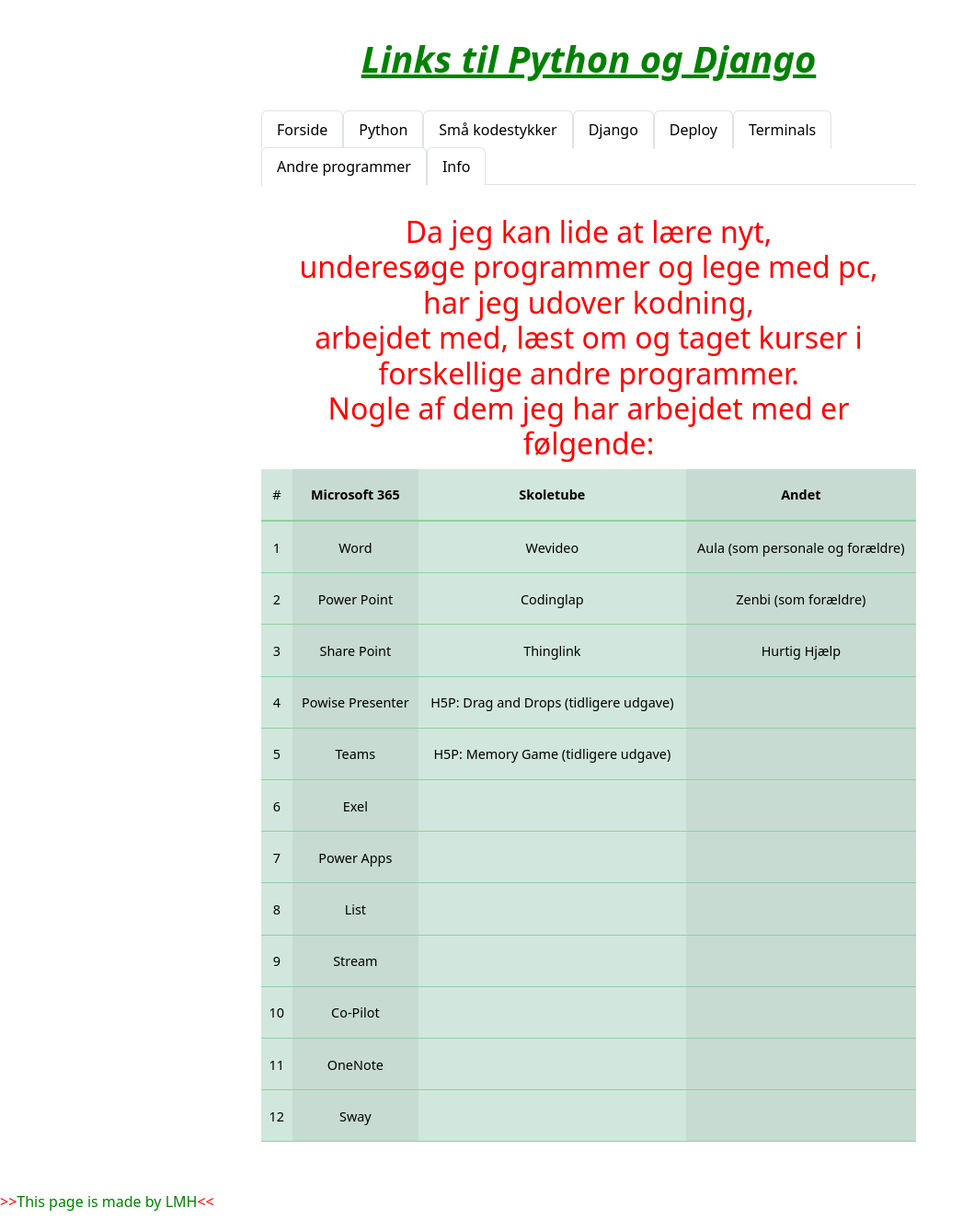
After one commit to LoneHilke/python-django-link, a Django app: page /m365/ in a window 1280 px wide. The commit adds this page. Shown: the whole page at 92% size, without its empty margins (0-1059 px from the left). Run offline with Django 5.2, Linux system fonts and the light colour scheme; some libraries are stand-ins or nearby versions.

Commit message:
update
Opdateret med ny side

Co-Authored-By: Qvisty <jgq@live.dk>

```diff
--- a/code/kodning/app/models.py
+++ b/code/kodning/app/models.py
@@ -28,7 +28,7 @@ class Link(models.Model):
 
 class Small(models.Model):
    name=models.TextField()
-   foto=models.ImageField()
+   foto=models.ImageField(upload_to='staticfiles/images/', blank=True)
 
 class Apps(models.Model):
    app=models.CharField(max_length=250)
--- a/code/kodning/app/templates/app/base.html
+++ b/code/kodning/app/templates/app/base.html
@@ -51,6 +51,9 @@
           <a class="nav-link active" aria-current="page" href="{% url 'terminals' %}">Terminals</a>
         </li>
         <li class="nav-item">
+          <a class="nav-link active" aria-current="page" href="{% url 'm365' %}">Andre programmer</a>
+        </li>
+        <li class="nav-item">
           <a class="nav-link active" aria-current="page" href="{% url 'info' %}">Info</a>
         </li>
         <li class="nav-item">
--- /dev/null
+++ b/code/kodning/app/templates/app/m365.html
@@ -0,0 +1,148 @@
+{% extends 'app/base.html' %}
+
+{% block content %}
+<style>
+    table{
+        background-color: green;
+        text-align: center;
+        color: white;
+    }
+    h2{
+        color: red;
+    }
+    caption{
+        color:blue;
+    }
+
+</style>
+<h1></h1>
+<br>
+<h2>Da jeg kan lide at lære nyt,<br>underesøge programmer og lege med pc,<br>har jeg udover kodning,<br>arbejdet med, læst om og taget kurser i forskellige andre programmer. <br> Nogle af dem jeg har arbejdet med er følgende:</h2>
+<!--<div id="microsoft">
+<h4 font=green><u><b>Microsoft 365</b></u></h4>
+    <table>
+        <caption>Microsoft 365</caption>
+        <thead>
+        <tr>
+            <th colspan="2">Microsoft </colspan>
+            <th colspan="2">365 Apps</th>
+
+        </tr>
+    </thead>
+    <h4>
+    <tbody>
+        <tr>
+
+            <td>Word</td>
+            <td>Exel</td>
+        </tr>
+        <tr>
+            <td>Power Point</td>
+            <td>Teams</td>
+
+        </tr>
+        <tr>
+            <td>Power Apps</td>
+            <td>Sway</td>
+
+
+        </tr>
+        <tr>
+            <td>OneNote</td>
+            <td>List</td>
+        </tr>
+        <tr>
+            <td>Powise Presenter</td>
+            <td>Share Point</td>
+        </tr>
+    </tbody>
+</h4>
+    </table>
+</div>-->
+<table class="table table-success table-striped-columns">
+    <thead>
+        <tr>
+          <th scope="col">#</th>
+          <th scope="col"><b>Microsoft 365</b></th>
+          <th scope="col"><b>Skoletube</b></th>
+          <th scope="col"><b>Andet</b></th>
+        </tr>
+      </thead>
+      <tbody>
+        <tr>
+          <th scope="row">1</th>
+          <td>Word</td>
+          <td>Wevideo</td>
+          <td>Aula (som personale og forældre)</td>
+        </tr>
+        <tr>
+          <th scope="row">2</th>
+          <td>Power Point</td>
+          <td>Codinglap</td>
+          <td>Zenbi (som forældre)</td>
+        </tr>
+        <tr>
+          <th scope="row">3</th>
+          <td >Share Point</td>
+          <td >Thinglink</td>
+          <td>Hurtig Hjælp</td>
+        </tr>
+        <tr>
+            <th scope="row">4</th>
+            <td >Powise Presenter</td>
+            <td >H5P: Drag and Drops (tidligere udgave)</td>
+            <td></td>
+          </tr>
+          <tr>
+            <th scope="row">5</th>
+            <td >Teams</td>
+            <td >H5P: Memory Game (tidligere udgave)</td>
+            <td></td>
+          </tr>
+          <tr>
+            <th scope="row">6</th>
+            <td >Exel</td>
+            <td ></td>
+            <td></td>
+          </tr>
+          <tr>
+            <th scope="row">7</th>
+            <td >Power Apps</td>
+            <td ></td>
+            <td></td>
+          </tr>
+          <tr>
+            <th scope="row">8</th>
+            <td >List</td>
+            <td ></td>
+            <td></td>
+          </tr>
+          <tr>
+            <th scope="row">9</th>
+            <td >Stream</td>
+            <td ></td>
+            <td></td>
+          </tr>
+          <tr>
+            <th scope="row">10</th>
+            <td >Co-Pilot</td>
+            <td ></td>
+            <td></td>
+          </tr>
+          <tr>
+            <th scope="row">11</th>
+            <td >OneNote</td>
+            <td ></td>
+            <td></td>
+          </tr>
+          <tr>
+            <th scope="row">12</th>
+            <td >Sway</td>
+            <td ></td>
+            <td></td>
+          </tr>
+
+      </tbody>
+    </table>
+
+{% endblock content %}
--- a/code/kodning/app/urls.py
+++ b/code/kodning/app/urls.py
@@ -1,6 +1,6 @@
 from django.urls import path
 from django.conf import settings
-from .views import Index, PythonView, DjangoView, Deploy, Terminals, Info, SmallView
+from .views import Index, PythonView, DjangoView, Deploy, Terminals, Info, SmallView, Microsoft
 from django.views import View
 from django.conf.urls.static import static
 
@@ -11,5 +11,6 @@ urlpatterns = [
   path('deploy/', Deploy.as_view(), name='deploy'),
   path('terminals/', Terminals.as_view(), name='terminals'),
   path('info/', Info.as_view(), name='info'),
-  path('small/', SmallView.as_view(), name='small')
+  path('small/', SmallView.as_view(), name='small'),
+  path('m365/', Microsoft.as_view(), name='m365'),
   ] + static(settings.MEDIA_URL, document_root=settings.MEDIA_ROOT)
--- a/code/kodning/app/views.py
+++ b/code/kodning/app/views.py
@@ -46,3 +46,7 @@ class SmallView(View):
         'small': small,
         }
         return render(request, 'app/kode.html', context)
+
+class Microsoft(View):
+    def get(self, request, *args, **kwargs):
+        return render(request, 'app/m365.html')
```
Also changed, not shown: code/kodning/app/migrations/0005_alter_small_foto.py (added), code/kodning/db.sqlite3, 16 other files.
